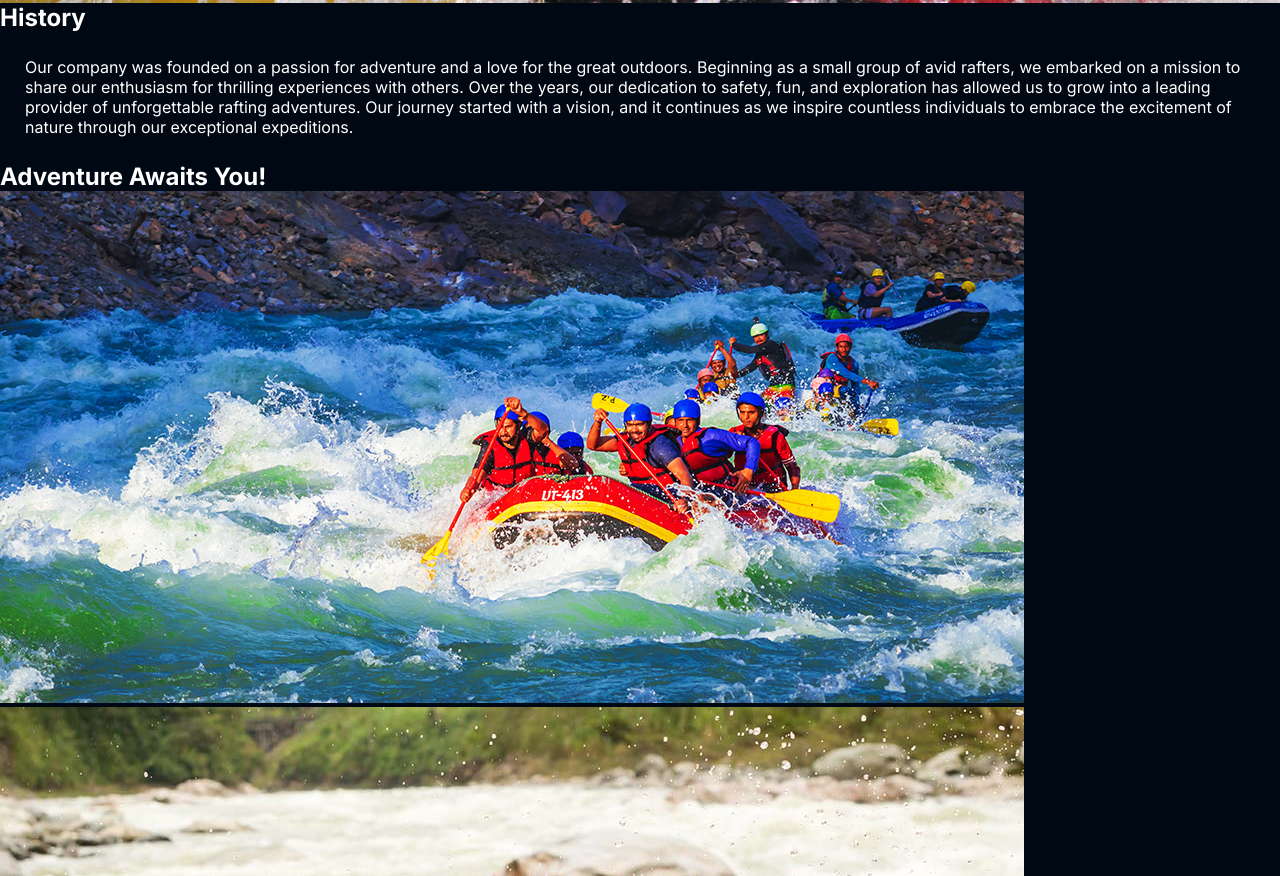
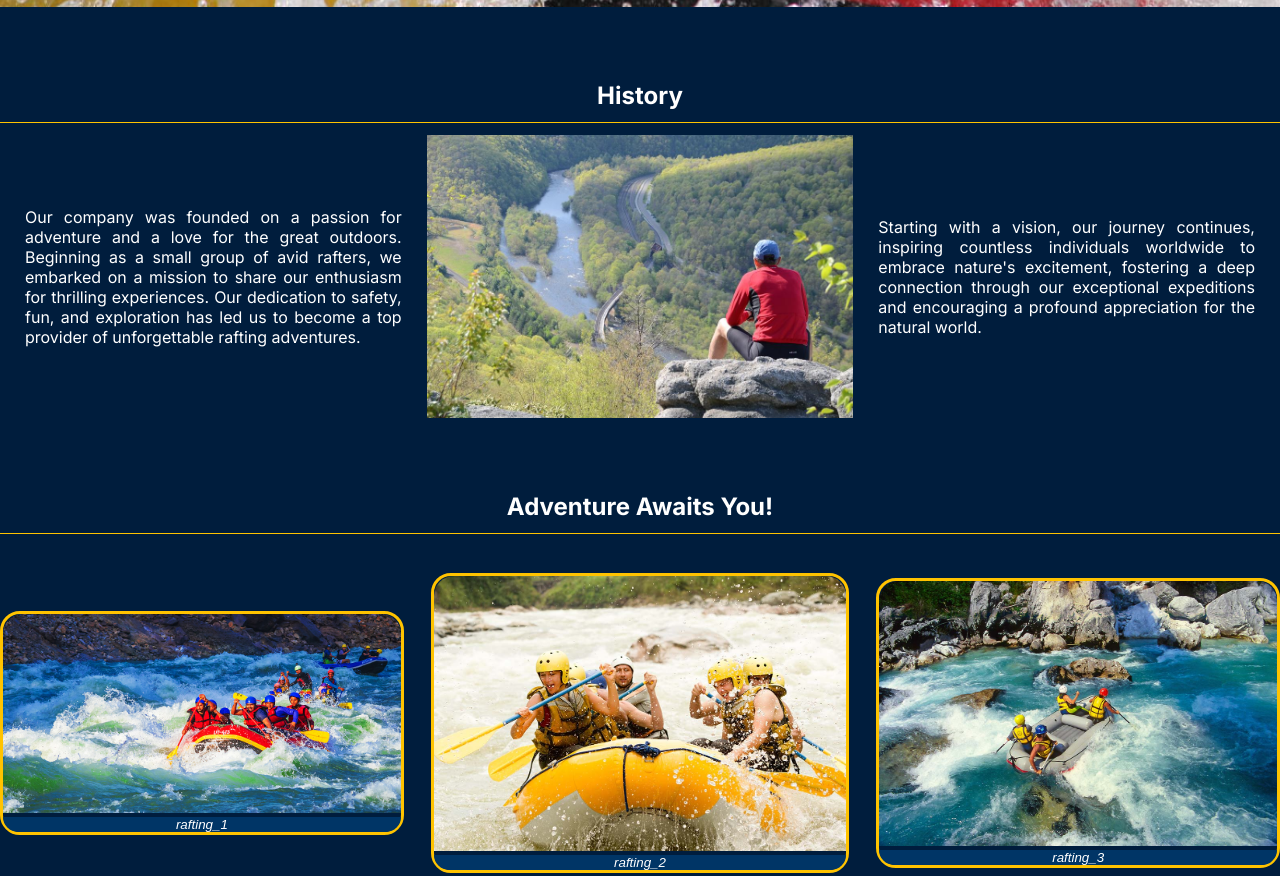
Before and after one commit to chronojean/wdd130, a plain HTML site: page wwr/about.html in a window 1280 px wide. Shown: the part 1006-1882 px from the top of the page. Drawn offline with Linux system fonts and the light colour scheme.

Commit message:
finished

```diff
--- a/wwr/about.html
+++ b/wwr/about.html
@@ -26,28 +26,45 @@
             <h1>Rafting Site Jean Andrade</h1>
             <article>
                 <img src="images/tokushima.jpg" alt="rafters">
-                <p>At our company, we strive to push the boundaries and foster innovation. Our mission is to challenge limits, inspire adventures, and connect people with the thrill of nature. We believe in the power of teamwork and in creating experiences that last a lifetime. Our motto is to explore, discover, and embrace every moment to the fullest. Join us on this exhilarating journey!</p>
+                <p>We strive to push the boundaries and foster innovation. Our mission is to challenge limits, inspire adventures, and connect people with the thrill of nature. We believe in the power of teamwork and in creating experiences that last a lifetime. Our motto is to explore, discover, and embrace every moment to the fullest. Join us on this exhilarating journey!</p>
             </article>
         </div>
-        <section>
+        <section class="history">
             <h2>History</h2>
-            <p>Our company was founded on a passion for adventure and a love for the great outdoors. Beginning as a small group of avid rafters, we embarked on a mission to share our enthusiasm for thrilling experiences with others. Over the years, our dedication to safety, fun, and exploration has allowed us to grow into a leading provider of unforgettable rafting adventures. Our journey started with a vision, and it continues as we inspire countless individuals to embrace the excitement of nature through our exceptional expeditions.</p>
+            <p>Our company was founded on a passion for adventure and a love for the great outdoors. Beginning as a small group of avid rafters, we embarked on a mission to share our enthusiasm for thrilling experiences. Our dedication to safety, fun, and exploration has led us to become a top provider of unforgettable rafting adventures.</p>
+            <img src="images/Paul-Gorge-Overlook_history.jpg">
+            <p>Starting with a vision, our journey continues, inspiring countless individuals worldwide to embrace nature's excitement, fostering a deep connection through our exceptional expeditions and encouraging a profound appreciation for the natural world.</p>
         </section>
-        <section>
+        <section class="gallery">
             <h2>Adventure Awaits You!</h2>
-            <img src="images/rafting13_1024.jpg" alt="rafting_1">
-            <img src="images/rafting57_1024.jpg" alt="rafting_2">
-            <img src="images/rafting54_1024.jpg" alt="rafting_3">
-            <img src="images/rafting55_1024.jpg" alt="rafting_4">
-            <img src="images/rafting11_1024.jpg" alt="rafting_end">
+            <figure>
+                <img src="images/rafting13_1024.jpg" alt="rafting_1">
+                <figcaption>rafting_1</figcaption>
+            </figure>
+            <figure>
+                <img src="images/rafting57_1024.jpg" alt="rafting_2">
+                <figcaption>rafting_2</figcaption>
+            </figure>
+            <figure>
+                <img src="images/rafting54_1024.jpg" alt="rafting_3">
+                <figcaption>rafting_3</figcaption>
+            </figure>
+            <figure>
+                <img src="images/rafting55_1024.jpg" alt="rafting_4">
+                <figcaption>rafting_4</figcaption>
+            </figure>
+            <figure>
+                <img src="images/rafting11_1024.jpg" alt="rafting_end">
+                <figcaption>rafting_end</figcaption>
+            </figure>
         </section>
     </main>
     <footer>
         <p>©2023 🌴 Rafting Site Jean Andrade 🌴 ⚡⚡⚡Jean Andrade⚡⚡⚡ WDD 130</p>
         <nav>
-            <a href="https://facebook.com"><img src="images/facebook.svg" alt="Facebook"></a>
-            <a href="https://twitter.com"><img src="images/twitter.svg" alt="Twitter"></a>
-            <a href="https://instagram.com"><img src="images/instagram.svg" alt="Instagram"></a>
+            <a href="https://facebook.com"><img src="images/fb.png" alt="Facebook"></a>
+            <a href="https://twitter.com"><img src="images/tw.png" alt="Twitter"></a>
+            <a href="https://instagram.com"><img src="images/in.png" alt="Instagram"></a>
         </nav>
     </footer>
 </body>
--- a/wwr/styles/rafting.css
+++ b/wwr/styles/rafting.css
@@ -1,5 +1,10 @@
 @import url('site-plan-rafting.css');
 /**************************************General Rules***************************************/
+h2,h3,h4,h5,h6{
+	margin: .75rem 0;
+	padding: .75rem 0;
+	border-bottom: 1px solid var(--color4);
+}
 header{
     display: grid;
     grid-template-columns: 5fr;
@@ -8,17 +13,22 @@ header{
 header img{
     width: 200px;
 }
+section,footer{
+	margin-top: 50px;
+}
 .navigation {
 	display: flex;
 	list-style: none;
 }
 /***************************************General Rules****************************************/
 /***************************************Tag Selectors****************************************/
-
+footer{
+	display: grid;
+	text-align: center;
+	background-color: var(--nav-background-color);
+}
 /***************************************Tag Selectors****************************************/
 /**************************************Class Selectors***************************************/
-
-
 .hero {
 	position: relative;
 }
@@ -45,7 +55,48 @@ header img{
 	width: 100%;
 	height: auto;
 }
+.history{
+	display: grid;
+	grid-template-columns: 1fr 1fr 1fr;
+	align-items: center;
+	text-align: justify;
+}
+.history h2{
+	text-align: center;
+	grid-column: 1/4;
+}
+.history img{
+	width: 100%;
+}
+.gallery{
+	display: grid;
+	grid-template-columns: auto;
+	text-align: center;
+	gap: 27px;
+}
+.gallery h2{
+	grid-column: 1/4;
+}
+.gallery figure {
+	border: 3px var(--color4) solid;
+	border-radius: 20px 20px 20px 20px;
+	margin: auto;
+	max-width: 100%;
+}
 
+.gallery img {
+	max-width: 100%;
+	max-height: 100%;
+	border-radius: 20px 20px 0px 0px;
+  }
+
+.gallery figcaption {
+	background-color: var(--color3);
+	color: var(--primary-color);
+	font: italic smaller sans-serif;
+	text-align: center;
+	border-radius: 0px 0px 20px 20px;
+  }
 /**************************************Class Selectors***************************************/
 /***************************************ID Selectors*****************************************/
 /*Empty*/
--- a/wwr/styles/site-plan-rafting.css
+++ b/wwr/styles/site-plan-rafting.css
@@ -8,7 +8,7 @@
     --color4: #FFC300;
     --color5: #FFD60A;
 
-    --body-background: var(--color1);
+    --body-background: var(--color2);
 
     --primary-color: var(--color0);
     --secondary-color: var(--color0);
@@ -32,7 +32,8 @@ body{
     font-family: var(--paragraph-font);
     background-color: var(--body-background);
 }
-h1,h2,h3,h4,h5,h6,p,div,nav{
+
+h1,h2,h3,h4,h5,h6,p,div,nav,figure,section{
     font-family: var(--heading-font);
     color: var(--primary-color)
 }
@@ -46,9 +47,8 @@ ul,ol,li,a{
 }
 header{
     padding: 20px;
-    max-height: 116px;
-    overflow: hidden;
     background-color: var(--accent1-color);
+    max-height: 120px;
 }
 nav{
     background-color: var(--nav-background-color);
@@ -67,6 +67,14 @@ nav a:hover{
     color: var(--nav-hover-link-color);
     background-color: var(--nav-hover-background-color);
 }
+nav img{
+    width: 50px;
+}
+footer nav{
+    align-items: center;
+    justify-content: center;
+    text-align: center;
+}
 /***************************************General Rules****************************************/
 /***************************************Tag Selectors****************************************/
 /***************************************Tag Selectors****************************************/
```
Also changed, not shown: wwr/testing.html (added, +4 -0 lines), wwr/images/Paul-Gorge-Overlook_history.jpg (added), wwr/images/fb.png (added), wwr/images/in.png (added), wwr/images/tw.png (added).
